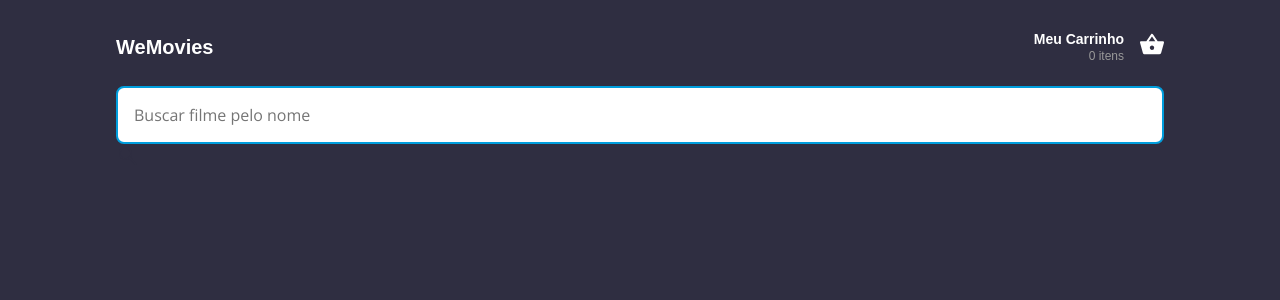
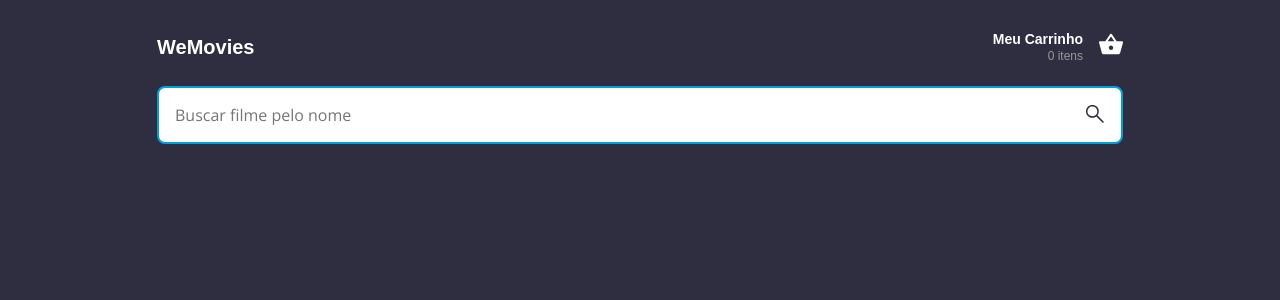
Before and after one commit to lucasfontinele/wefit-reactjs-challenge, a React (Vite) app: page / in a window 1280 px wide. Shown: the top 300 px of the page. Built offline with nearby package versions, Linux system fonts and the light colour scheme; the HTML template or start-up script is replaced by a standard one.

Commit message:
chore: changes

```diff
--- a/src/features/home/components/Search/index.tsx
+++ b/src/features/home/components/Search/index.tsx
@@ -5,7 +5,9 @@ export function Search() {
   return (
     <div className={styles.containerWrapper}>
       <input placeholder="Buscar filme pelo nome" className={styles.container} type="search" />
-      <SearchIcon className="icon" />
+      <div className={styles.searchIcon}>
+        <SearchIcon />
+      </div>
     </div>
   )
 }
--- a/src/features/home/components/Search/styles.module.scss
+++ b/src/features/home/components/Search/styles.module.scss
@@ -1,14 +1,16 @@
 .containerWrapper {
   position: relative;
   width: 100%;
-
-  .icon {
-    position: absolute;
-    right: 0;
-    top: 0;
-  }
+  display: flex;
+  flex-direction: row;
+  align-items: center;
 }
 
+.searchIcon {
+  position: absolute;
+  right: 16px;
+  top: 16px;
+}
 
 .container {
   border-radius: 8px;
--- a/src/shared/components/Grid/styles.module.scss
+++ b/src/shared/components/Grid/styles.module.scss
@@ -1,9 +1,19 @@
 .container {
   width: 100%;
 
-  @media (min-width: 768px) {
+  @media (min-width: 966px) {
     max-width: 1048px;
     width: 100%;
     margin: 0 auto;
   }
+
+  @media (min-width: 768px) {
+    max-width: 966px;
+    width: 100%;
+    margin: 0 auto;
+  }
+
+  @media (max-width: 768px) {
+    padding: 0 16px;
+  }
 }
```
